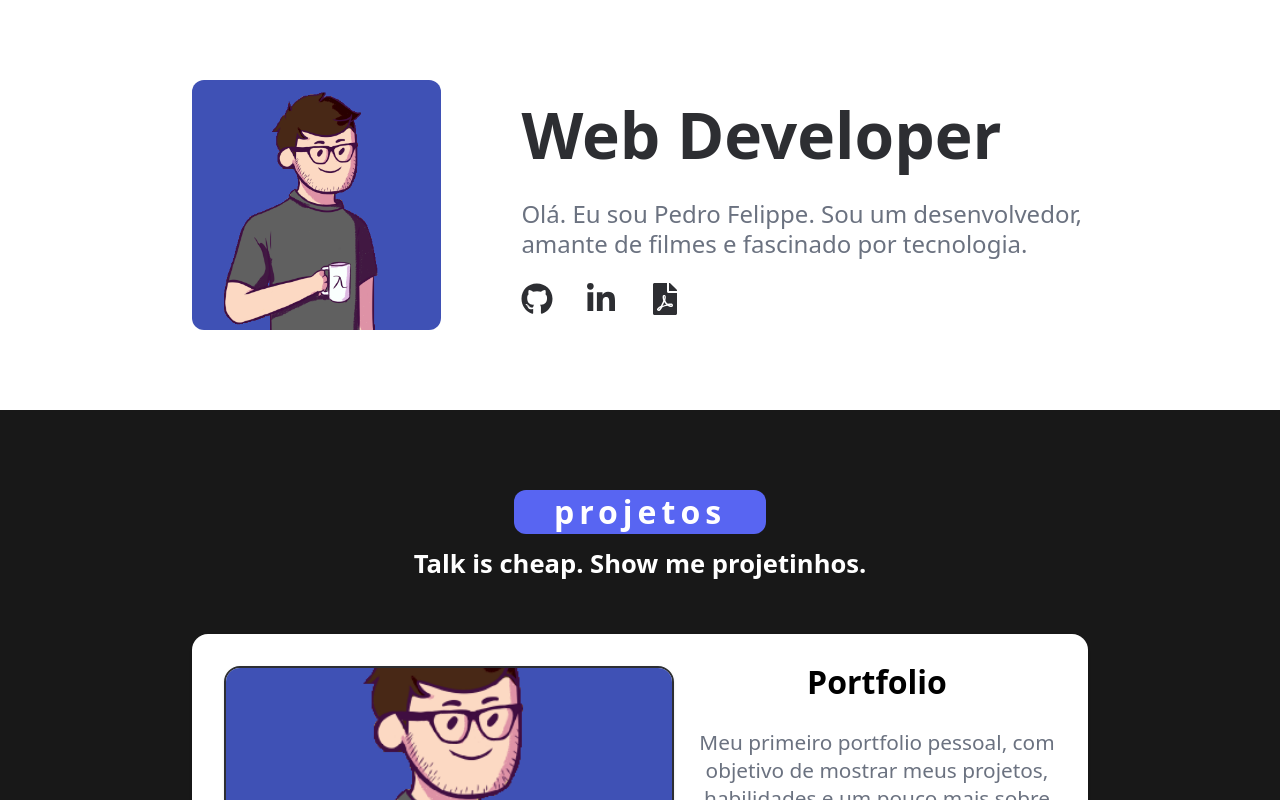
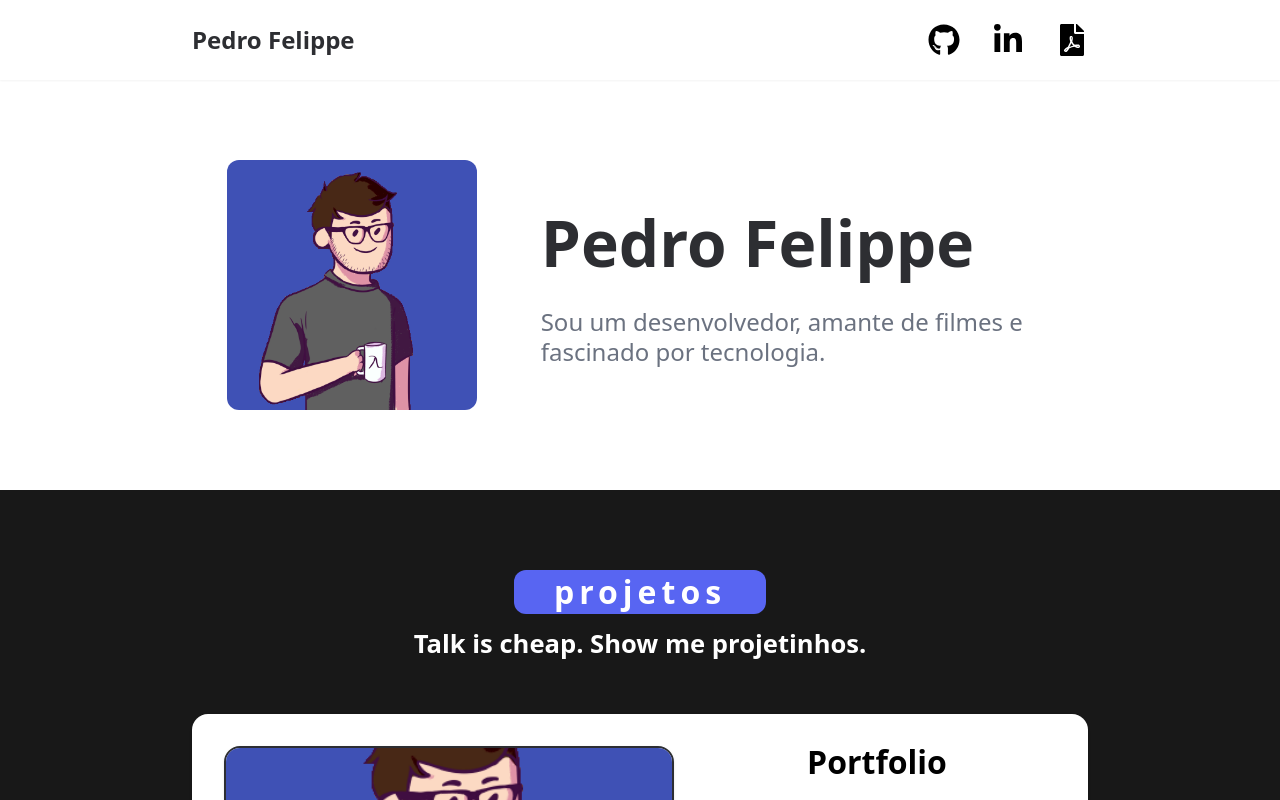
Before and after one commit to pefelippe/Portfolio, a Next.js app: page / in a window 1280 px wide. Shown: the top 800 px of the page. Built offline with nearby package versions, Linux system fonts and the light colour scheme.

Commit message:
ajuste no tamanho de layout

```diff
--- a/pages/_app.tsx
+++ b/pages/_app.tsx
@@ -26,7 +26,7 @@ export default function App({ Component, pageProps }: AppProps) {
       </Head>
 
       <Analytics />
-      {/* <Header /> */}
+      <Header />
       <Component {...pageProps} />
       <Footer />
     </div>
--- a/src/components/layout/Header.tsx
+++ b/src/components/layout/Header.tsx
@@ -17,11 +17,11 @@ const Navbar = () => {
     >
       <div className="flex max-w-4xl mx-auto justify-between w-full max-xl:px-6">
         <Link href="/">
-          <h3 className="font-bold text-[#2d2e32] text-2xl">
-            PedroFelippe.dev
+          <h3 className="font-bold text-[#2d2e32] text-2xl hover:text-gray-500 transition-all">
+            Pedro Felippe
           </h3>
         </Link>
-        {/* <SocialLinks /> */}
+        <SocialLinks />
       </div>
       {/*<motion.div
         initial={{ opacity: 0, y: -50 }}
--- a/src/content/Hero.tsx
+++ b/src/content/Hero.tsx
@@ -1,6 +1,6 @@
 import { motion } from "framer-motion";
 import React from "react";
-
+import { Typewriter } from "react-simple-typewriter";
 import SocialLinks from "../components/SocialLinks";
 
 export default function About() {
@@ -9,7 +9,7 @@ export default function About() {
       initial={{ x: -250 }}
       whileInView={{ x: 0 }}
       transition={{ duration: 1 }}
-      className="flex max-md:flex-col h-fit w-full justify-center items-center gap-20 "
+      className="flex max-md:flex-col h-fit w-full justify-center items-center gap-16 "
     >
       <motion.img
         alt="avatar-pefelippe"
@@ -18,15 +18,20 @@ export default function About() {
       />
       <div className="flex flex-col max-w-xl gap-6 leading-tight">
         <h2 className="flex flex-col text-[4rem] font-bold  justify-start text-start  items-start ">
-          <span className="">Web Developer </span>
+          <Typewriter
+            words={["Pedro Felippe", "Web Developer", "Amante de café.tsx"]}
+            typeSpeed={50}
+            deleteSpeed={50}
+            delaySpeed={50}
+            loop
+          />
         </h2>
 
-        <p className="text-[1.5rem] text-gray-500">
-          Olá. Eu sou Pedro Felippe. Sou um desenvolvedor, amante de filmes e
-          fascinado por tecnologia.
+        <p className="flex text-[1.5rem] text-gray-500 max-w-lg">
+          Sou um desenvolvedor, amante de filmes e fascinado por tecnologia.
         </p>
 
-        <SocialLinks />
+        {/* <SocialLinks /> */}
       </div>
     </motion.div>
   );
--- a/src/content/RecentProjects.tsx
+++ b/src/content/RecentProjects.tsx
@@ -22,9 +22,9 @@ type ProjectsType = {
 function RecentProjects() {
   return (
     <motion.div
-      initial={{ opacity: 0 }}
-      animate={{ opacity: 1 }}
-      transition={{ duration: 1.5, delay: 1.5 }}
+      initial={{ x: 250 , opacity: 0}}
+      whileInView={{ x: 0 , opacity: 1}}
+      transition={{ duration: 1, delay: 1 }}
       id="work"
       className=" w-fit mx-auto h-fit max-w-4xl text-xl  rounded-xl flex flex-col justify-center
       items-center text-center gap-4 "
```
